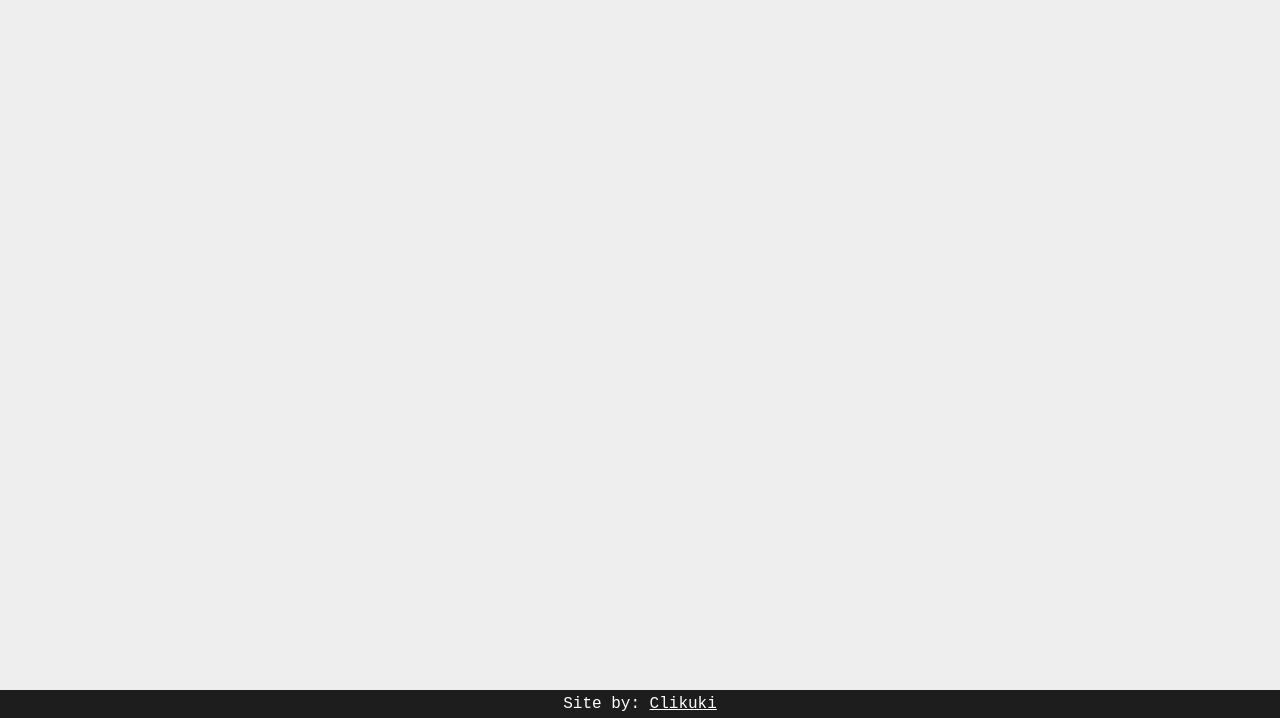
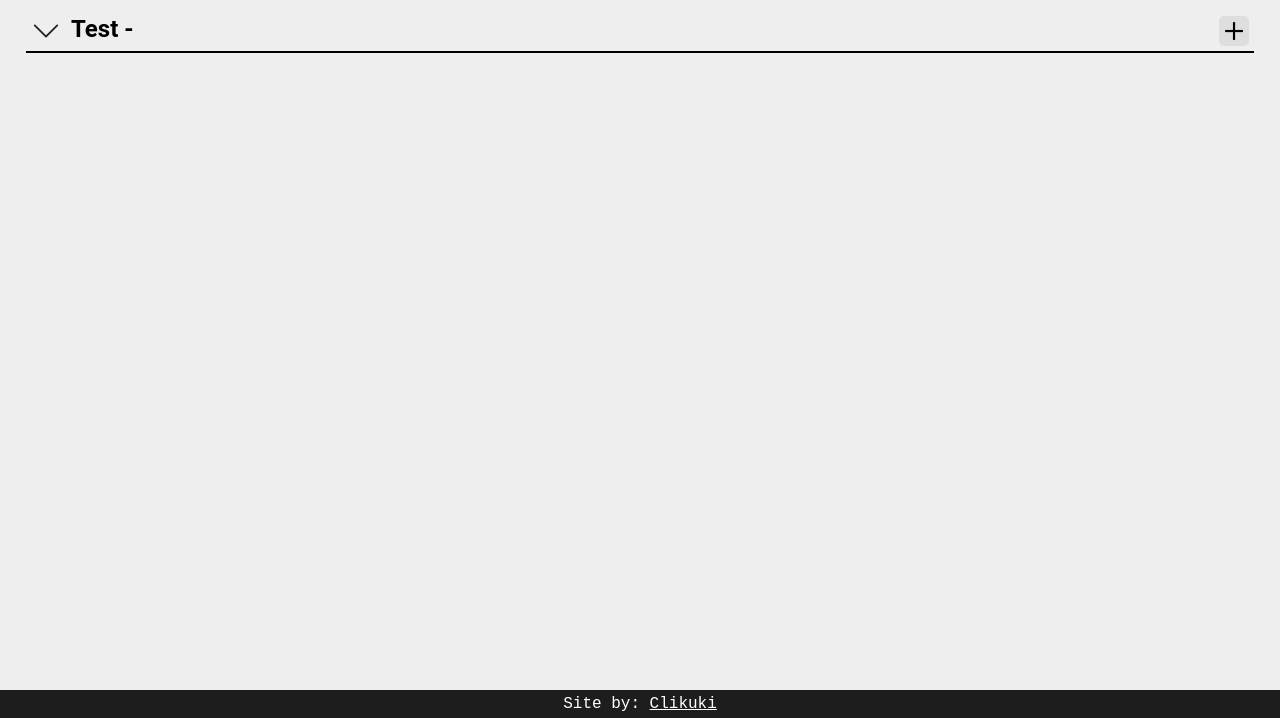
Before and after one commit to clikuki/To-Do, a website built with webpack: page src/template.html in a window 1280 px wide. Shown: the part 82-800 px from the top of the page. Built offline with nearby package versions, Linux system fonts and the light colour scheme.

Commit message:
added project component maker

```diff
--- /dev/null
+++ b/src/components/projectComponent.js
@@ -0,0 +1,67 @@
+import component from '../modules/component';
+import getUniqueKey from '../modules/getUniqueKey';
+import arrow from '../assets/arrow.svg';
+import add from '../assets/add_48x48.png';
+
+const headerComponent = (() =>
+{
+	const toggleTodo = (projectElem) => projectElem.classList.toggle('active');
+
+	return (name, projectElem) =>
+	{
+		const mainComponent = component('div', {
+			class: [
+				'projectHeader',
+				'heading',
+			]
+		})
+
+		const projectName = component('h2', {
+			class: [
+				'projectName',
+			],
+			onclick: () => toggleTodo(projectElem),
+		}, [
+			name
+		])
+
+		const toggleTodosBtn = component('img', {
+			src: arrow,
+			class: [
+				'arrow',
+				'noGray',
+			]
+		})
+
+		const addTodoBtn = component('img', {
+			src: add,
+		})
+
+		mainComponent.append( toggleTodosBtn, projectName, addTodoBtn )
+		return mainComponent;
+	}
+})()
+
+const projectComponent = (name) =>
+{
+	const mainComponent = component('div', {
+		class: [
+			'project',
+			'empty',
+		],
+		key: getUniqueKey(),
+	})
+
+	const header = headerComponent(name, mainComponent);
+
+	const todosContainer = component('div', {
+		class: [
+			'todos',
+		]
+	});
+
+	mainComponent.append( header, todosContainer );
+	return mainComponent;
+}
+
+export default projectComponent;
--- a/src/index.js
+++ b/src/index.js
@@ -1,4 +1,5 @@
 import projects from './modules/projects';
+import projectComponent from './components/projectComponent';
 import './normalize.css';
 import './style.css';
 
@@ -9,4 +10,6 @@ const testInfo1 = {
 	priority: 1,
 };
 
-window.projects = projects;
+const projectContainer = document.querySelector('#projectContainer');
+
+projectContainer.append(projectComponent('Test'));
--- /dev/null
+++ b/src/modules/getUniqueKey.js
@@ -0,0 +1,26 @@
+const getRandomInt = (min, max) =>
+{
+	min = Math.ceil(min);
+	max = Math.floor(max);
+
+	const randomInt = Math.floor(Math.random() * (max - min + 1)) + min;
+
+	return randomInt;
+}
+
+const getRandChar = () => chars.charAt(Math.floor(Math.random() * charsLen))
+
+const chars = 'ABCDEFGHIJKLMNOPQRSTUVWXYZabcdefghijklmnopqrstuvwxyz0123456789';
+const charsLen = chars.length;
+const keylen = {
+	min: 10,
+	max: 20,
+};
+
+export default () =>
+{
+	const length = getRandomInt(keylen.min, keylen.max);
+	const result = Array.from({ length }, () => getRandChar()).join('');
+
+	return result;
+};
--- a/src/modules/projects.js
+++ b/src/modules/projects.js
@@ -1,3 +1,5 @@
+import getUniqueKey from "./getUniqueKey";
+
 const getIndexFromKey = (array, key) =>
 {
 	if (typeof key !== 'string') throw new Error('Invalid key: must be a string');
@@ -6,36 +8,6 @@ const getIndexFromKey = (array, key) =>
 
 	return index;
 }
-
-const getUniqueKey = (() =>
-{
-	const getRandomInt = (min, max) =>
-	{
-		min = Math.ceil(min);
-		max = Math.floor(max);
-
-		const randomInt = Math.floor(Math.random() * (max - min + 1)) + min;
-
-		return randomInt;
-	}
-
-	const getRandChar = () => chars.charAt(Math.floor(Math.random() * charsLen))
-
-	const chars = 'ABCDEFGHIJKLMNOPQRSTUVWXYZabcdefghijklmnopqrstuvwxyz0123456789';
-	const charsLen = chars.length;
-	const keylen = {
-		min: 10,
-		max: 20,
-	};
-
-	return () =>
-	{
-		const length = getRandomInt(keylen.min, keylen.max);
-		const result = Array.from({ length }, () => getRandChar()).join('');
-
-		return result;
-	}
-})()
 
 const removeAtIndex = (array, index) => array.splice(index, index + 1);
 
--- a/src/style.css
+++ b/src/style.css
@@ -42,7 +42,7 @@ main > .tabTitle::after
 	content: ' -';
 }
 
-main > .tabTitle > .addBtn
+main > .tabTitle > img
 {
 	position: absolute;
 	top: 10px;
@@ -165,6 +165,7 @@ footer
 {
 	display: flex;
 	user-select: none;
+	padding: 5px;
 }
 
 .projectHeader > img
@@ -175,8 +176,6 @@ footer
 
 .project .arrow
 {
-	width: 20px;
-	height: 20px;
 	transition: var(--main-transition);
 }
 
@@ -204,12 +203,12 @@ footer
 	display: none;
 }
 
-.project > .todos.empty
+.project.empty > .todos
 {
 	display: none;
 }
 
-.project.active > .todos:not(.empty)
+.project:not(.empty).active > .todos
 {
 	display: block;
 }
@@ -289,9 +288,14 @@ img
 	transition: all .2s ease-in-out;
 }
 
-img:hover
+img:not(.noGray)
 {
-	background-color: #d3d3d3;
+	background-color: #dedede;
+}
+
+img:hover:not(.noGray)
+{
+	background-color: #c3c3c3;
 }
 
 a
--- a/src/template.html
+++ b/src/template.html
@@ -7,7 +7,11 @@
 </head>
 <body>
 	<main>
-		<h1 class="heading">Todos</h1>
+		<h1 class="tabTitle">
+			Todos
+			<img src="./assets/add_48x48.png" alt="Add project">
+		</h1>
+		<div id="projectContainer"></div>
 	</main>
 	<footer>
 		<span>Site by: <a href="https://github.com/clikuki" target="_blank">Clikuki</a></span>
```
Also changed, not shown: src/components/inputComponent.js (renamed from src/components/inputComponentMaker.js).
